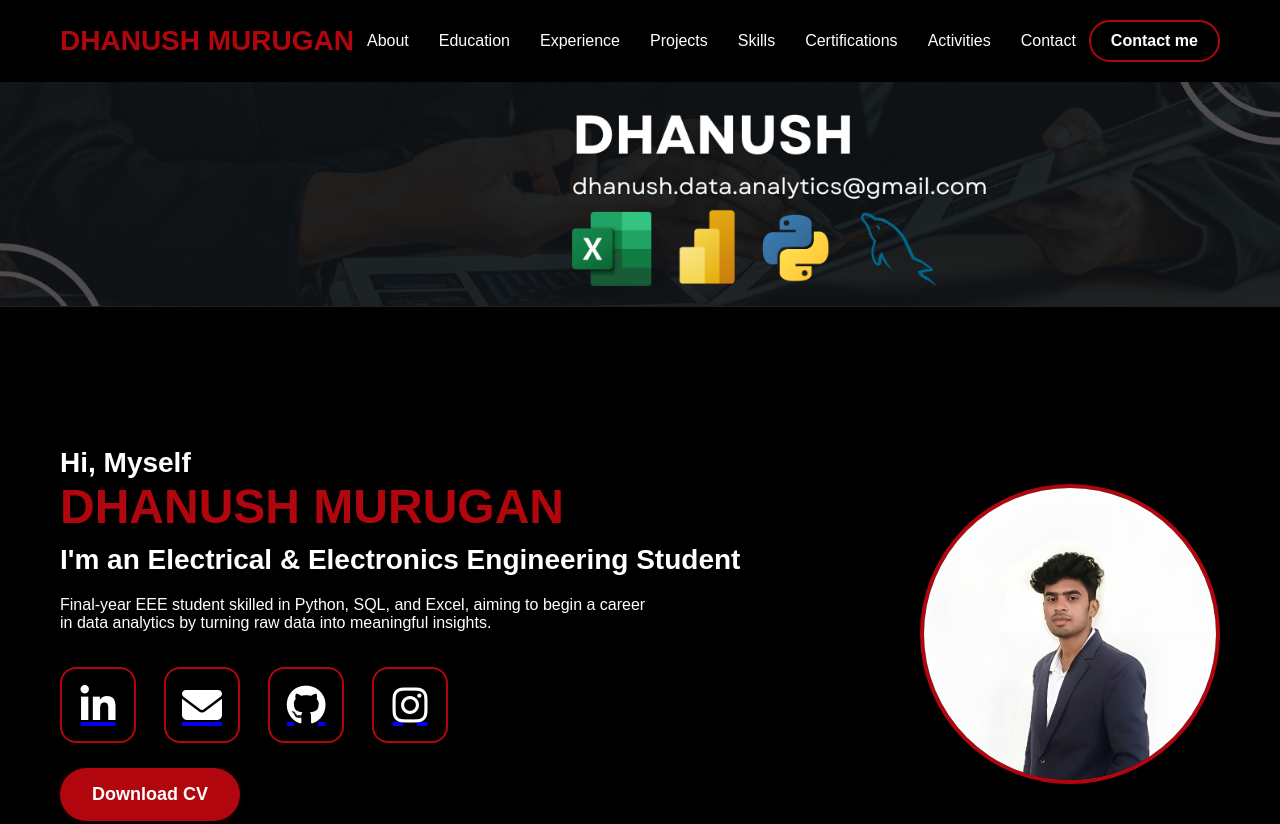
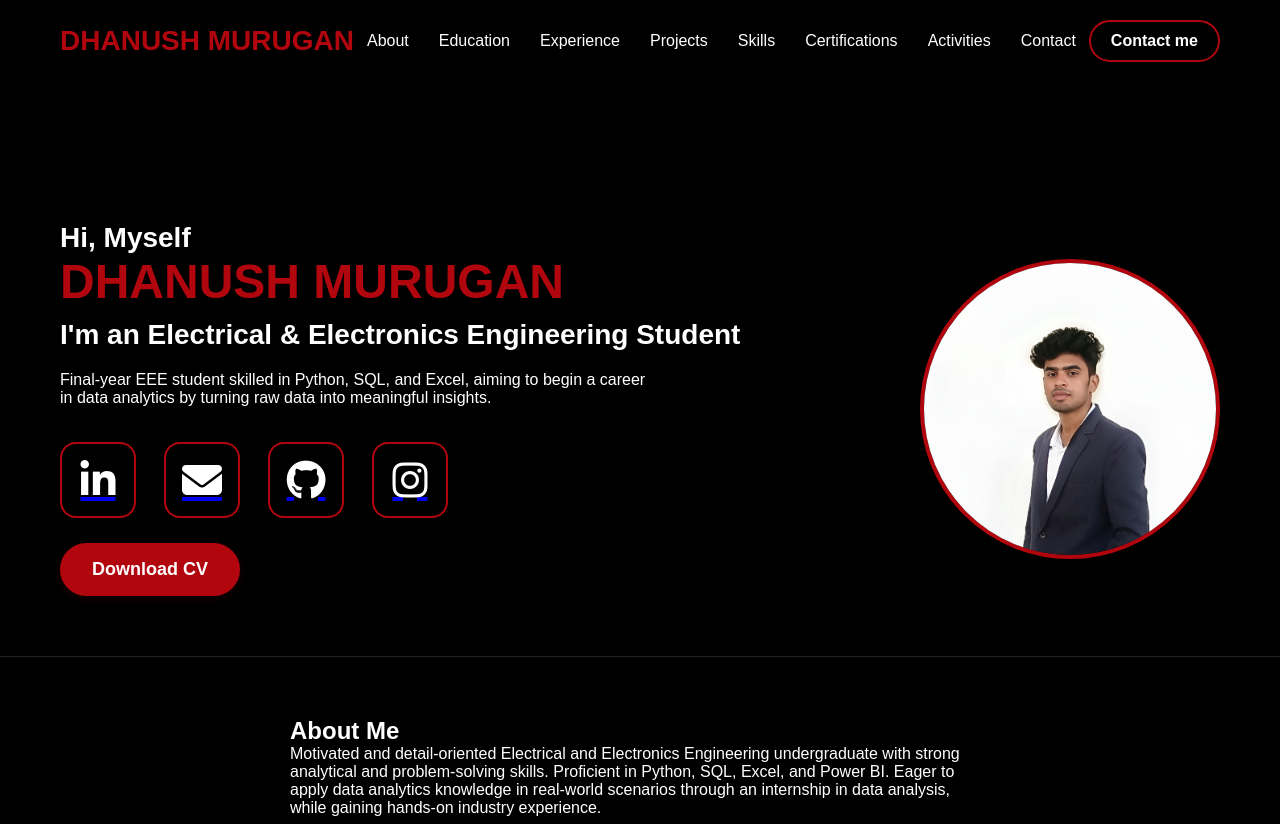
Before and after one commit to dhanushmurugan03/dhanushportfolioo, a plain HTML site: page index.html in a window 1280 px wide. Shown: the top 824 px of the page. Drawn offline with nearby package versions, Linux system fonts and the light colour scheme.

Commit message:
Update index.html

```diff
--- a/index.html
+++ b/index.html
@@ -270,11 +270,6 @@
     </nav>
     <a href="#contact" class="contact-button">Contact me</a>
   </header>
-
-  <!-- New Horizontal Hero Image Section -->
-  <section id="hero-image-section" style="padding: 0; width: 100%; height: 225px; background-color: #111;">
-    <img src="Black Minimal Business Personal Profile Linkedin Banner.png" alt="Hero Image" style="width: 100%; height: 100%; object-fit: cover;"/>
-  </section>
   <!-- Home Section -->
   <section id="home">
     <div class="hero">
```
